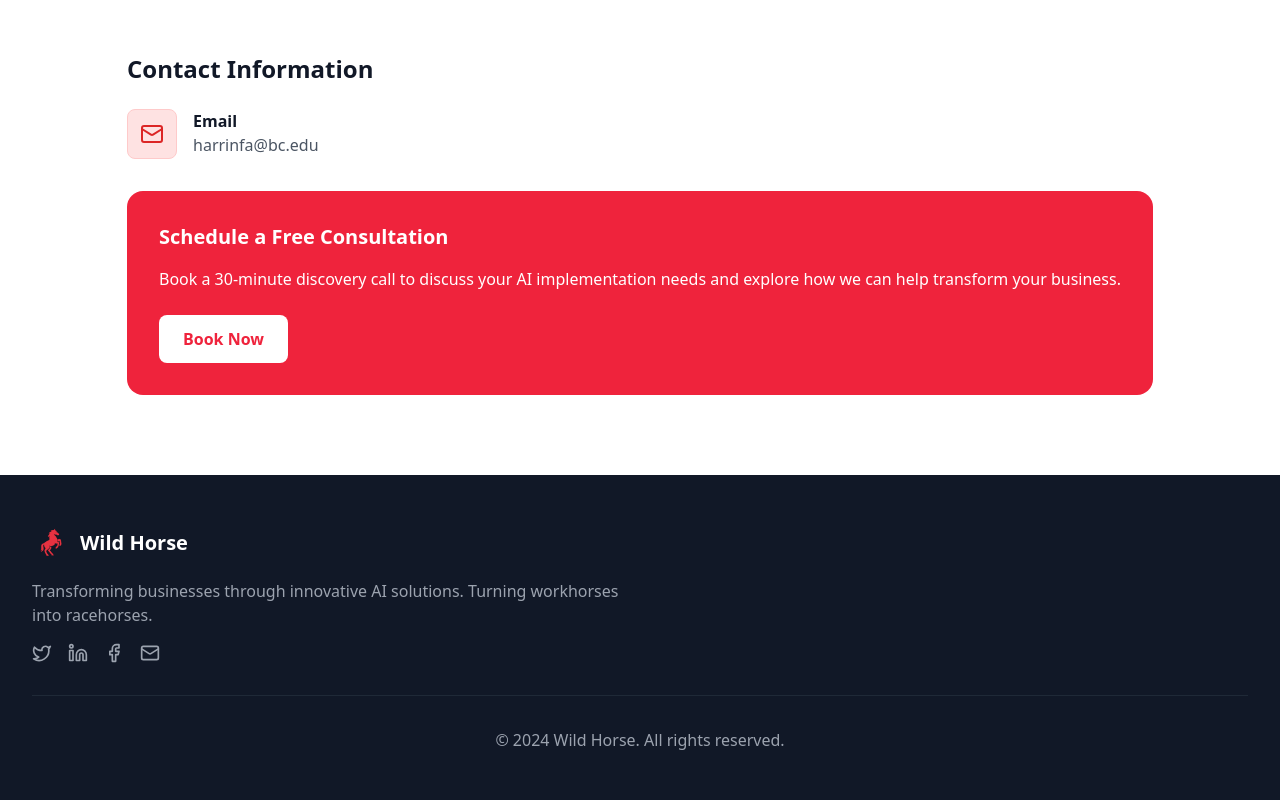
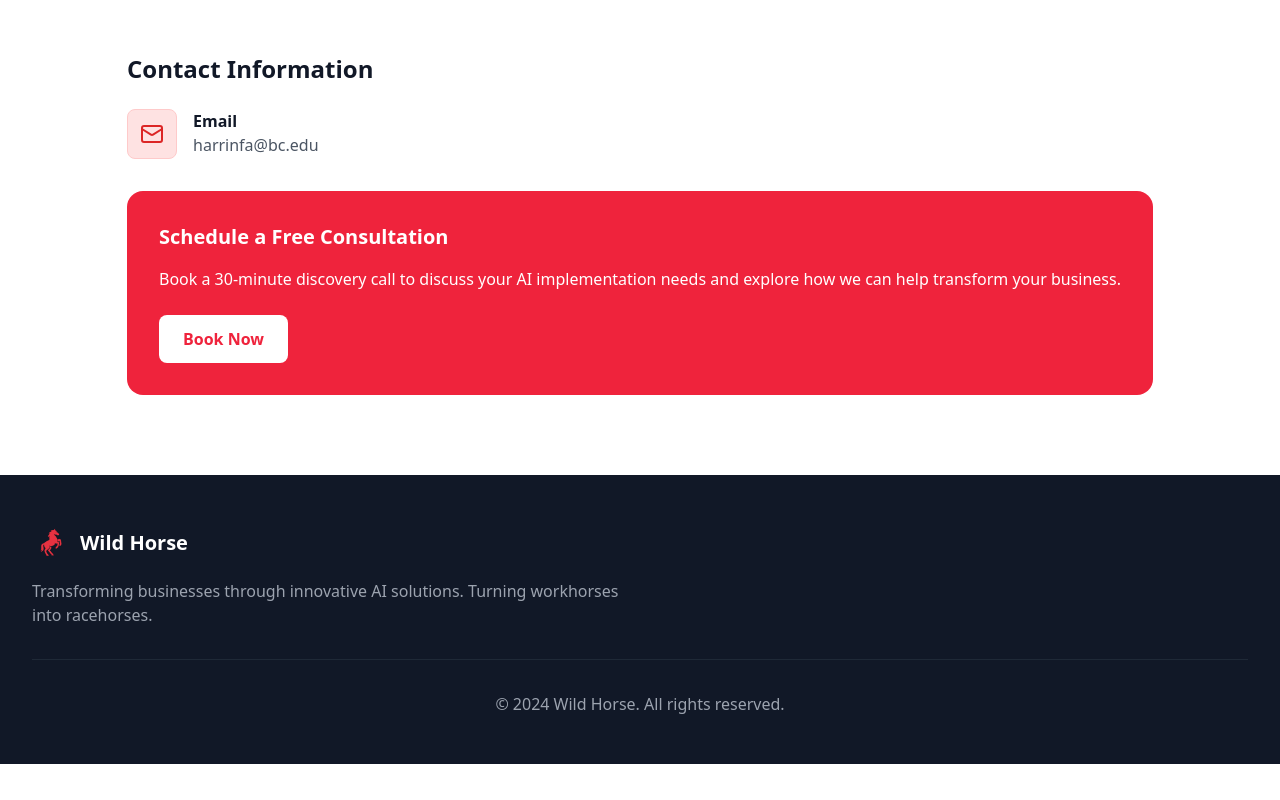
Before and after one commit to bardooley/boltapp, a React (Vite) app: page / in a window 1280 px wide. Shown: the part 3130-3930 px from the top of the page. After the commit the page ends 3894 px from the top, so only its background shows below. Built offline with nearby package versions, Linux system fonts and the light colour scheme.

Commit message:
Updated Footer.tsx

```diff
--- a/src/components/Footer.tsx
+++ b/src/components/Footer.tsx
@@ -20,20 +20,7 @@ const Footer = () => {
               Transforming businesses through innovative AI solutions.
               Turning workhorses into racehorses.
             </p>
-            <div className="flex space-x-4">
-              <a href="#" className="text-gray-400 hover:text-white transition-colors">
-                <Twitter className="h-5 w-5" />
-              </a>
-              <a href="#" className="text-gray-400 hover:text-white transition-colors">
-                <Linkedin className="h-5 w-5" />
-              </a>
-              <a href="#" className="text-gray-400 hover:text-white transition-colors">
-                <Facebook className="h-5 w-5" />
-              </a>
-              <a href="#" className="text-gray-400 hover:text-white transition-colors">
-                <Mail className="h-5 w-5" />
-              </a>
-            </div>
+
           </div>
 
 
```
